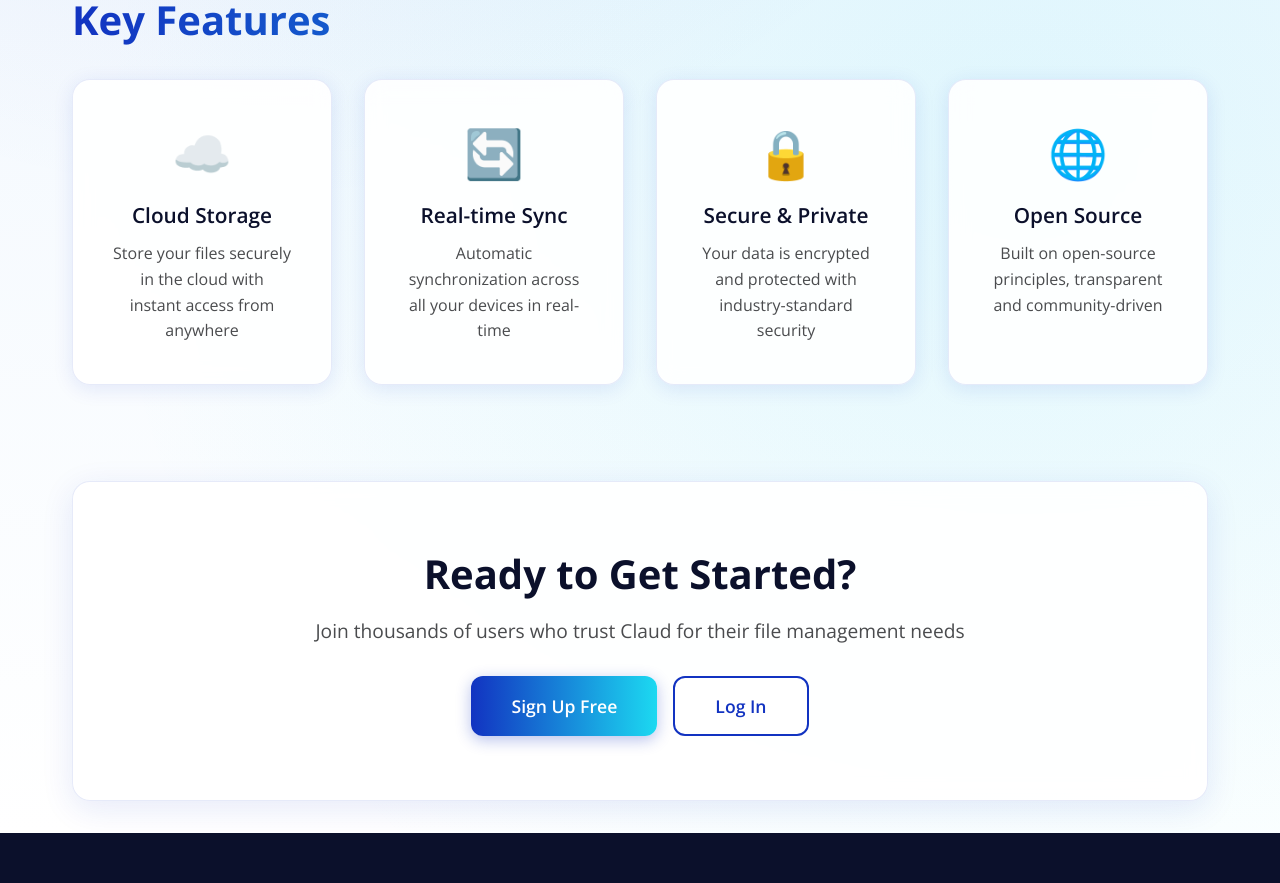
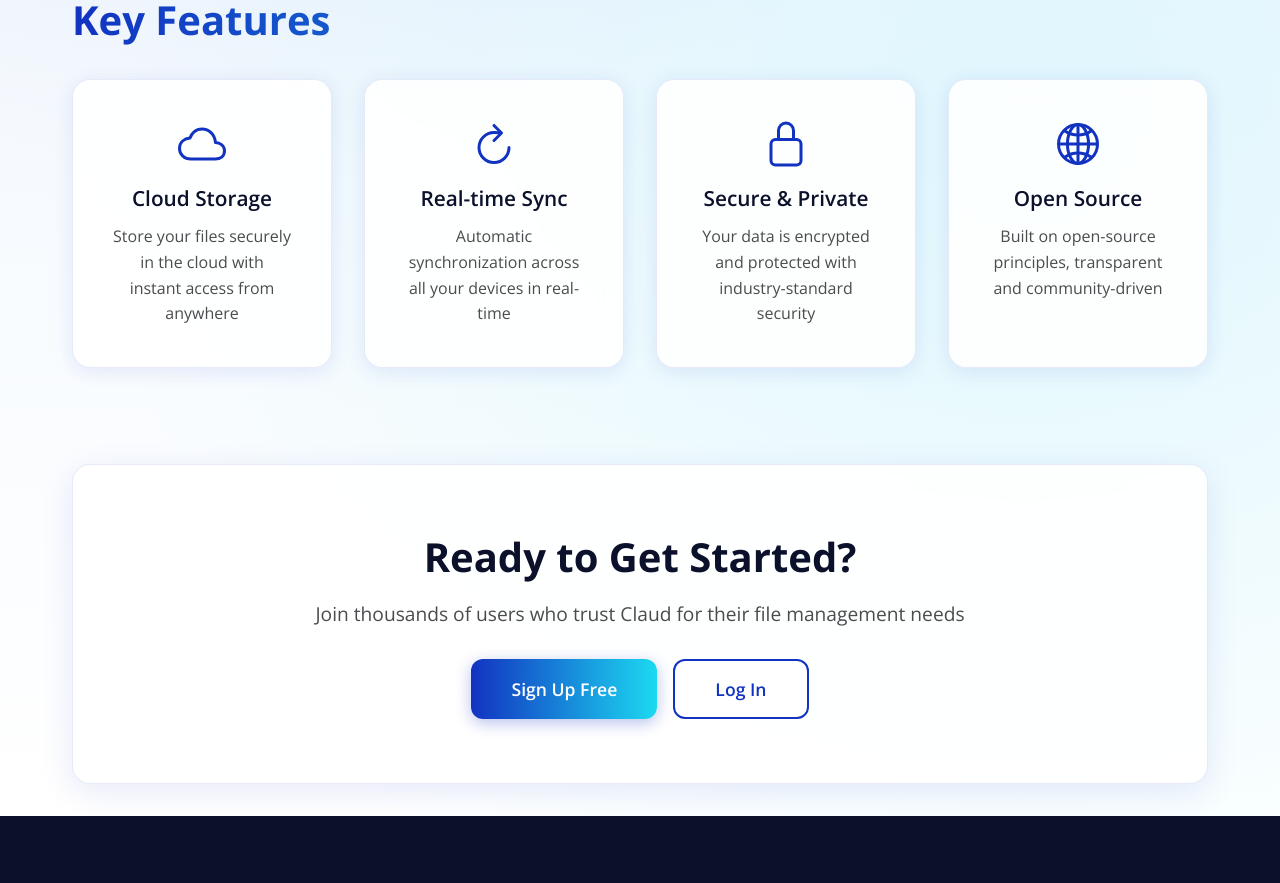
Before and after one commit to rohitaryal/claud, a React (Vite) app in the folder frontend/: page /about-us in a window 1280 px wide. Shown: the part 1480-2363 px from the top of the page. Built offline with nearby package versions, Linux system fonts and the light colour scheme; no server answers.

Commit message:
Fix: icons

```diff
--- a/frontend/src/pages/AboutUs/AboutUs.module.css
+++ b/frontend/src/pages/AboutUs/AboutUs.module.css
@@ -193,6 +193,10 @@
 }
 
 .featureIcon {
+    display: flex;
+    align-items: center;
+    justify-content: center;
+    color: var(--blue);
     font-size: 3rem;
     margin-bottom: 1rem;
 }
--- a/frontend/src/pages/AboutUs/AboutUs.tsx
+++ b/frontend/src/pages/AboutUs/AboutUs.tsx
@@ -1,4 +1,5 @@
 import { useNavigate } from 'react-router-dom'
+import { IoCloudOutline, IoRefreshOutline, IoLockClosedOutline, IoGlobeOutline } from 'react-icons/io5'
 import Navigation from '../../components/Navigation/Navigation'
 import Footer from '../../components/Footer/Footer'
 import styles from './AboutUs.module.css'
@@ -64,28 +65,36 @@ const AboutUs = function () {
                         <h2 className={styles.sectionTitle}>Key Features</h2>
                         <div className={styles.featuresGrid}>
                             <div className={styles.featureCard}>
-                                <div className={styles.featureIcon}>☁️</div>
+                                <div className={styles.featureIcon}>
+                                    <IoCloudOutline size={48} />
+                                </div>
                                 <h3 className={styles.featureTitle}>Cloud Storage</h3>
                                 <p className={styles.featureDescription}>
                                     Store your files securely in the cloud with instant access from anywhere
                                 </p>
                             </div>
                             <div className={styles.featureCard}>
-                                <div className={styles.featureIcon}>🔄</div>
+                                <div className={styles.featureIcon}>
+                                    <IoRefreshOutline size={48} />
+                                </div>
                                 <h3 className={styles.featureTitle}>Real-time Sync</h3>
                                 <p className={styles.featureDescription}>
                                     Automatic synchronization across all your devices in real-time
                                 </p>
                             </div>
                             <div className={styles.featureCard}>
-                                <div className={styles.featureIcon}>🔒</div>
+                                <div className={styles.featureIcon}>
+                                    <IoLockClosedOutline size={48} />
+                                </div>
                                 <h3 className={styles.featureTitle}>Secure & Private</h3>
                                 <p className={styles.featureDescription}>
                                     Your data is encrypted and protected with industry-standard security
                                 </p>
                             </div>
                             <div className={styles.featureCard}>
-                                <div className={styles.featureIcon}>🌐</div>
+                                <div className={styles.featureIcon}>
+                                    <IoGlobeOutline size={48} />
+                                </div>
                                 <h3 className={styles.featureTitle}>Open Source</h3>
                                 <p className={styles.featureDescription}>
                                     Built on open-source principles, transparent and community-driven
--- a/frontend/src/pages/Home/Home.module.css
+++ b/frontend/src/pages/Home/Home.module.css
@@ -140,12 +140,12 @@
 }
 
 .fileIcon {
-    font-size: 1.5rem;
     display: flex;
     align-items: center;
     justify-content: center;
     width: 32px;
     height: 32px;
+    color: var(--blue);
 }
 
 .fileName {
@@ -221,6 +221,11 @@
 }
 
 .fileCard .fileIcon {
+    display: flex;
+    align-items: center;
+    justify-content: center;
+    width: 48px;
+    height: 48px;
     margin-bottom: 0.75rem;
 }
 
--- a/frontend/src/pages/Home/Home.tsx
+++ b/frontend/src/pages/Home/Home.tsx
@@ -3,7 +3,7 @@ import { useNavigate } from 'react-router-dom'
 import DashboardHeader from '../../components/DashboardHeader/DashboardHeader'
 import Sidebar from '../../components/Sidebar/Sidebar'
 import styles from './Home.module.css'
-import { IoCloudUploadOutline, IoTrashOutline, IoDownloadOutline, IoFolderOutline, IoGridOutline, IoListOutline } from 'react-icons/io5'
+import { IoCloudUploadOutline, IoTrashOutline, IoDownloadOutline, IoFolderOutline, IoGridOutline, IoListOutline, IoDocumentTextOutline } from 'react-icons/io5'
 import { apiGetCurrentUser } from '../../utils/api'
 import { logger } from '../../utils/logger'
 
@@ -205,7 +205,9 @@ const Home = function () {
                                             {folders.length > 0 && <div className={styles.sectionHeader}>Files</div>}
                                             {regularFiles.map((fileItem) => (
                                                 <div key={fileItem.id} className={styles.fileItem}>
-                                                    <div className={styles.fileIcon}>📄</div>
+                                                    <div className={styles.fileIcon}>
+                                                        <IoDocumentTextOutline size={24} />
+                                                    </div>
                                                     <span className={styles.fileName}>{fileItem.originalName}</span>
                                                     <span className={styles.fileSize}>{formatFileSize(fileItem.size)}</span>
                                                     <span className={styles.fileDate}>{formatDate(fileItem.uploadedAt)}</span>
@@ -229,7 +231,9 @@ const Home = function () {
                                             {file.isFolder ? (
                                                 <IoFolderOutline size={48} color="var(--blue)" />
                                             ) : (
-                                                <div className={styles.fileIcon}>📄</div>
+                                                <div className={styles.fileIcon}>
+                                                    <IoDocumentTextOutline size={48} color="var(--blue)" />
+                                                </div>
                                             )}
                                             <span className={styles.fileCardName}>{file.originalName}</span>
                                             <div className={styles.fileCardActions}>
```
